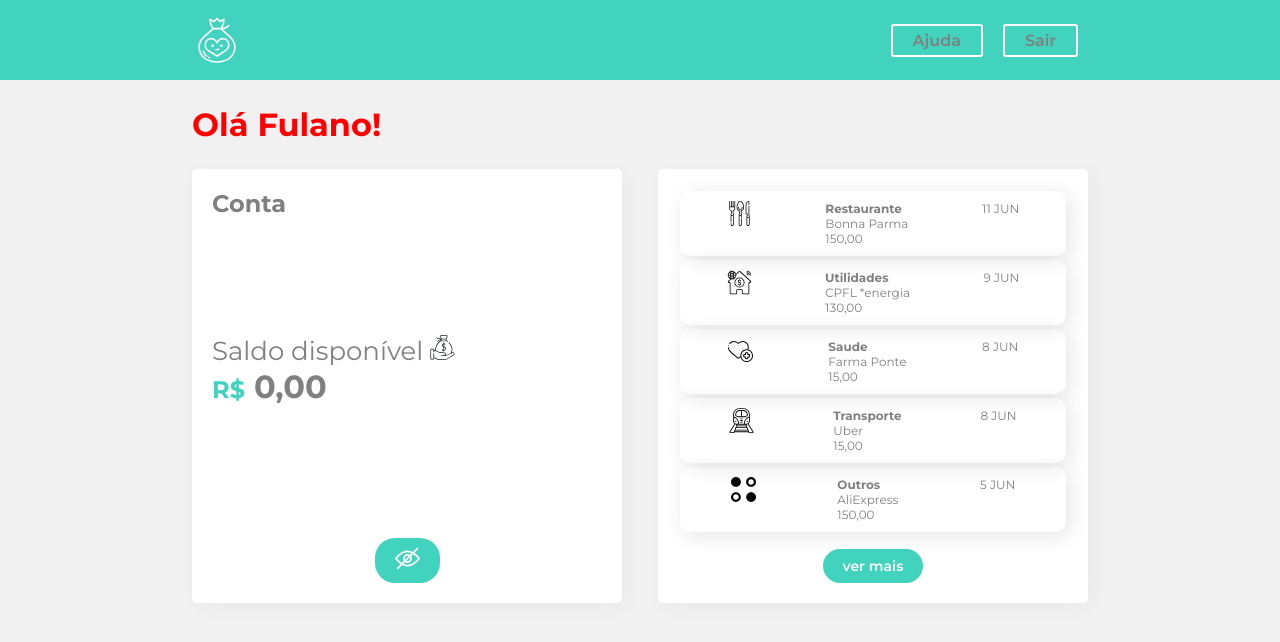
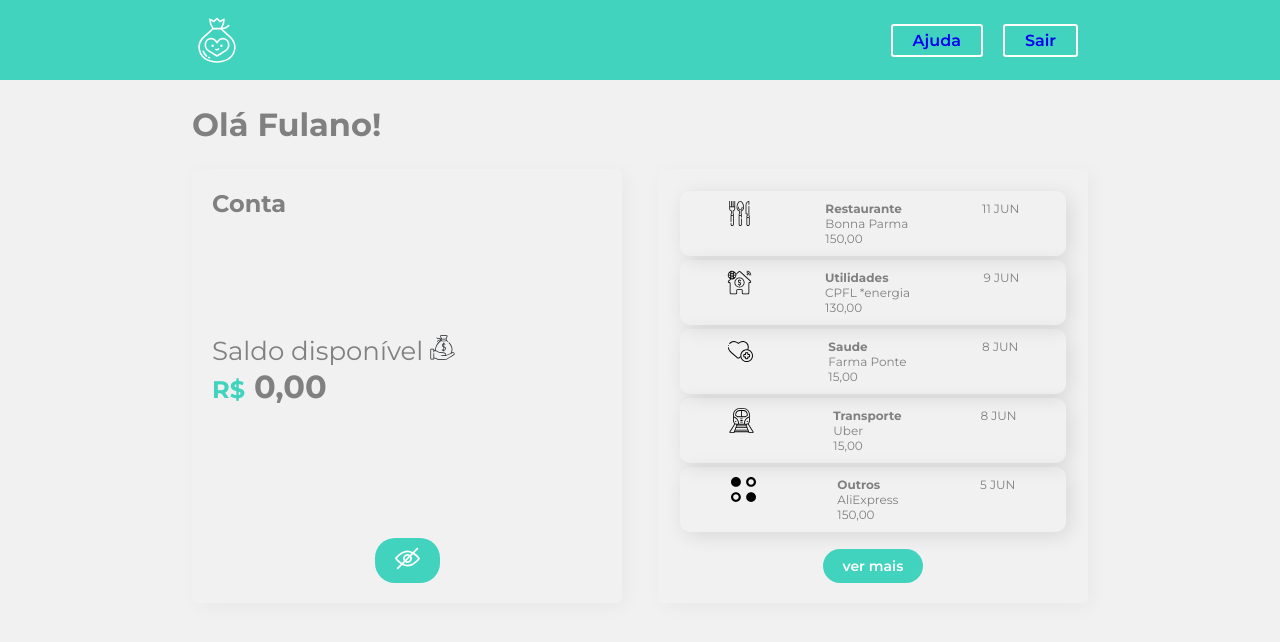
Before and after one commit to BarbaraPSousa/react-abstraindo-CSS-Styled-Components, a React (Create React App) app: page / in a window 1280 px wide. Shown: the top 642 px of the page. Built offline with nearby package versions, Linux system fonts and the light colour scheme.

Commit message:
Incluindo Temas

```diff
--- a/src/App.js
+++ b/src/App.js
@@ -1,17 +1,18 @@
 import React from "react";
+import { ThemeProvider } from "styled-components";
+import { temaClaro, temaEscuro } from "./Components/UI/temas";
 
 import Cabecalho from "./Components/Cabecalho";
 import Container from "./Components/Container";
 import { GlobalStyle } from "./Components/GlobalStyle";
 
-
 function App() {
   return (
-    <>
-      <GlobalStyle/>
+    <ThemeProvider theme={temaClaro}>
+      <GlobalStyle />
       <Cabecalho />
       <Container />
-    </>
+    </ThemeProvider>
   );
 }
 
--- a/src/Components/Container/index.jsx
+++ b/src/Components/Container/index.jsx
@@ -6,9 +6,8 @@ import Titulo from "../Titulo";
 import Conta from "../Conta";
 import Extrato from "../Extrado";
 
-
 const Container = styled.div`
-  background-color: #f1f1f1;
+  background-color: ${({ theme }) => theme.body};
   min-height: 90vh;
   padding: 0px 15vw;
 `;
@@ -17,6 +16,7 @@ const Conteudo = styled.section`
   display: flex;
   flex-direction: row;
   justify-content: space-between;
+  color: ${({ theme }) => theme.text};
 
   @media (max-width: 800px) {
     flex-direction: column;
--- a/src/Components/GlobalStyle.js
+++ b/src/Components/GlobalStyle.js
@@ -7,7 +7,6 @@ export const GlobalStyle = createGlobalStyle`
   margin: 0;
   padding: 0;
   text-decoration: none;
-  color: grey;
-}
+ }
 
 `;
--- a/src/Components/Titulo/index.jsx
+++ b/src/Components/Titulo/index.jsx
@@ -1,7 +1,7 @@
 import styled from "styled-components";
 
 const Titulo = styled.h1`
-  color: red;
+  color: ${({ theme }) => theme.text};
   padding: 25px 0;
 `;
 
--- a/src/Components/UI/index.js
+++ b/src/Components/UI/index.js
@@ -9,7 +9,7 @@ export const Box = styled.div`
   display: flex;
   flex-direction: column;
   justify-content: space-between;
-  background-color: white;
+  background-color: ${({ theme }) => theme.insede};
   border-radius: 5px;
   box-shadow: 4px 4px 20px 0px rgba(0, 0, 0, 0.04);
   padding: 20px;
--- /dev/null
+++ b/src/Components/UI/temas.js
@@ -0,0 +1,13 @@
+import {fundoClaro, conteudoClaro, textoFundoClaro, fundoescuro, conteudoEscuro, textoFundoEscuro} from './variavel'
+
+export const temaClaro = {
+  body: fundoClaro,
+  inside: conteudoClaro,
+  text: textoFundoClaro
+}
+
+export const temaEscuro = {
+body: fundoescuro,
+inside: conteudoEscuro,
+text: textoFundoEscuro
+};
--- a/src/Components/UI/variavel.js
+++ b/src/Components/UI/variavel.js
@@ -1,3 +1,8 @@
 export const corPrimaria = "#41d3be"
+export const conteudoClaro = "white"
 export const fundoClaro = "#f1f1f1"
 export const textoFundoClaro = "grey"
+
+export const fundoescuro = "#363537"
+export const conteudoEscuro = "#5c5b5e"
+export const textoFundoEscuro = "#FAFAFA"
```
